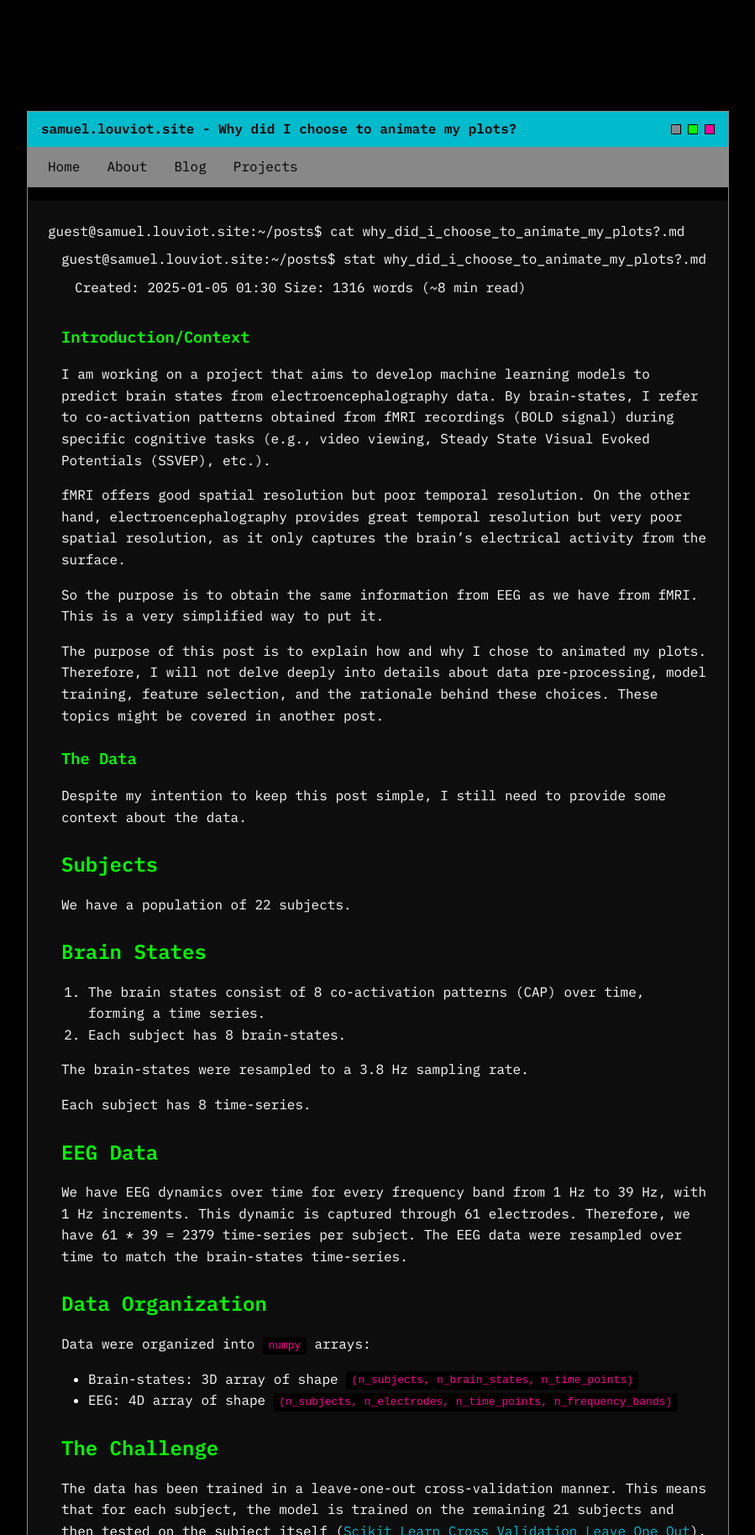
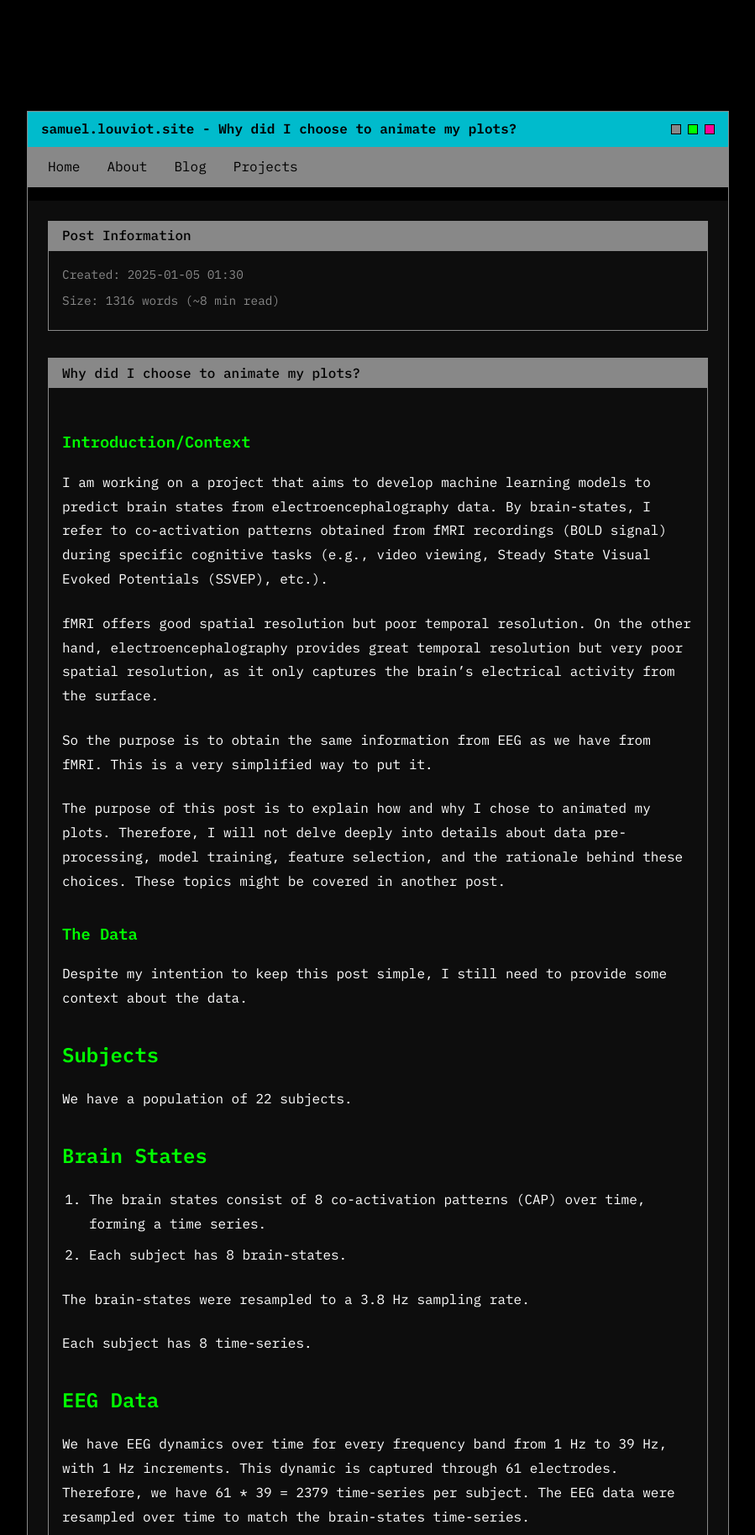
Before and after one commit to Sam54000/Sam54000.github.io, a Jekyll site: the page built from _posts/2025-01-04-why-did-I-choose-to-animate-my-plots.markdown, in a window 1280 px wide, cut to the strip 0-1828 px from the top of the page. Shown: the whole strip at 84% size, without its empty margins (190-1089 px from the left). Built offline with Jekyll 4.4.1, drawn with Linux system fonts in a browser that asks for light colours.

Commit message:
removed the command lines

```diff
--- a/_drafts/2025-02-07-job-application-platform-circus.markdown
+++ b/_drafts/2025-02-07-job-application-platform-circus.markdown
@@ -17,4 +17,4 @@ dirty little rat waiting for crumbs to fall from their ivory tower.
 We spend hours filling on platforms our educations, diplomas, work experience,
 clicking, selecting and re clicking and typing and... Oh no I can't put more
 than 50 characters in this job experience#3... Anyway we have all been there.
-So our
+Enters the automated CV parser, Alleluhia!
--- a/_layouts/post.html
+++ b/_layouts/post.html
@@ -2,58 +2,68 @@
 layout: terminal
 ---
 
-<div class="command-block">
-    <span class="prompt">guest@samuel.louviot.site</span>:<span class="path">~/posts</span>$ <span class="command">cat {{ page.title | downcase | replace: ' ', '_' }}.md</span>
+<div class="tui-section">
+    <div class="tui-section-header">
+        Post Information
     </div>
-
-<div class="metadata-block command-output">
-    <div class="command-block">
-        <span class="prompt">guest@samuel.louviot.site</span>:<span class="path">~/posts</span>$ <span class="command">stat {{ page.title | downcase | replace: ' ', '_' }}.md</span>
-    </div>
-    <div class="command-output">
-        Created: {{ page.date | date: "%Y-%m-%d %H:%M" }}
+    <div class="tui-section-content post-metadata">
+        <div class="metadata-item">Created: {{ page.date | date: "%Y-%m-%d %H:%M" }}</div>
         {% if page.last_modified_at %}
-        Modified: {{ page.last_modified_at | date: "%Y-%m-%d %H:%M" }}
+        <div class="metadata-item">Modified: {{ page.last_modified_at | date: "%Y-%m-%d %H:%M" }}</div>
         {% endif %}
         {% assign words = content | number_of_words %}
-        Size: {{ words }} words (~{{ words | divided_by: 180 | plus: 1 }} min read)
-    </div>
+        <div class="metadata-item">Size: {{ words }} words (~{{ words | divided_by: 180 | plus: 1 }} min read)</div>
 
         {% if page.tags.size > 0 %}
-    <div class="command-block">
-        <span class="prompt">guest@samuel.louviot.site</span>:<span class="path">~/posts</span>$ <span class="command">ls tags/</span>
-    </div>
-    <div class="command-output tags">
+        <div class="metadata-item">
+            Tags:
             {% for tag in page.tags %}
             <span class="tag">{{ tag }}</span>
             {% endfor %}
         </div>
         {% endif %}
     </div>
+</div>
 
-<article class="post command-output">
+<div class="tui-section">
+    <div class="tui-section-header">
+        {{ page.title }}
+    </div>
+    <div class="tui-section-content post-content">
         {{ content }}
-</article>
+    </div>
+</div>
 
-<div class="navigation command-output">
 {% if page.previous.url or page.next.url %}
-    <div class="command-block">
-        <span class="prompt">guest@samuel.louviot.site</span>:<span class="path">~/posts</span>$ <span class="command">ls related_posts/</span>
+<div class="tui-section">
+    <div class="tui-section-header">
+        Navigation
     </div>
-    <div class="command-output">
+    <div class="tui-section-content post-navigation">
         {% if page.previous.url %}
-        <div>previous: <a href="{{page.previous.url}}">{{ page.previous.title }}</a></div>
+        <div class="nav-item">
+            <span class="nav-label">Previous:</span>
+            <a href="{{page.previous.url}}">{{ page.previous.title }}</a>
+        </div>
         {% endif %}
         {% if page.next.url %}
-        <div>next: <a href="{{page.next.url}}">{{ page.next.title }}</a></div>
-        {% endif %}
+        <div class="nav-item">
+            <span class="nav-label">Next:</span>
+            <a href="{{page.next.url}}">{{ page.next.title }}</a>
         </div>
         {% endif %}
     </div>
+</div>
+{% endif %}
 
 <style>
-    .metadata-block {
-        margin-bottom: 2rem;
+    .post-metadata {
+        font-size: 0.9rem;
+    }
+
+    .metadata-item {
+        margin-bottom: 0.5rem;
+        color: var(--gray);
     }
 
     .tag {
@@ -62,45 +72,98 @@ layout: terminal
         margin-right: 1rem;
     }
 
-    .post {
-        margin: 2rem 0;
+    .post-content {
+        line-height: 1.8;
     }
 
-    .post img {
+    .post-content p {
+        margin-bottom: 1.5rem;
+    }
+
+    .post-content img {
         max-width: 100%;
         height: auto;
-        margin: 1rem 0;
+        margin: 1.5rem 0;
+        border: 1px solid var(--gray);
     }
 
-    .navigation {
-        margin-top: 3rem;
-    }
-
-    blockquote {
+    .post-content blockquote {
         border-left: 3px solid var(--pink);
         padding-left: 1rem;
-        margin: 1rem 0;
+        margin: 1.5rem 0;
         color: var(--gray);
     }
 
-    .post ul, .post ol {
-        margin-left: 2rem;
-        margin-bottom: 1rem;
+    .post-content ul,
+    .post-content ol {
+        margin: 1rem 0 1.5rem 2rem;
     }
 
-    table {
+    .post-content li {
+        margin-bottom: 0.5rem;
+    }
+
+    .post-content h2,
+    .post-content h3,
+    .post-content h4 {
+        color: var(--green);
+        margin: 2rem 0 1rem 0;
+    }
+
+    .post-navigation {
+        display: flex;
+        flex-direction: column;
+        gap: 0.5rem;
+    }
+
+    .nav-item {
+        display: flex;
+        gap: 1rem;
+        align-items: center;
+    }
+
+    .nav-label {
+        color: var(--gray);
+        min-width: 80px;
+    }
+
+    /* Code block styling */
+    .post-content pre {
+        background-color: var(--bg);
+        padding: 1rem;
+        margin: 1.5rem 0;
+        overflow-x: auto;
+        border: 1px solid var(--gray);
+    }
+
+    .post-content code {
+        background-color: var(--bg);
+        padding: 0.2rem 0.4rem;
+        color: var(--pink);
+        font-size: 0.9em;
+    }
+
+    /* Table styling */
+    .post-content table {
         width: 100%;
         border-collapse: collapse;
-        margin: 1rem 0;
+        margin: 1.5rem 0;
+        border: 1px solid var(--gray);
     }
 
-    th, td {
+    .post-content th,
+    .post-content td {
         padding: 0.5rem;
         border: 1px solid var(--gray);
     }
 
-    th {
-        background-color: var(--bg-soft);
+    .post-content th {
+        background-color: var(--bg);
         color: var(--green);
+        font-weight: 500;
+    }
+
+    .post-content tr:nth-child(even) {
+        background-color: var(--bg);
     }
 </style>
```
Lines whose indentation alone changed are shown as unchanged.
